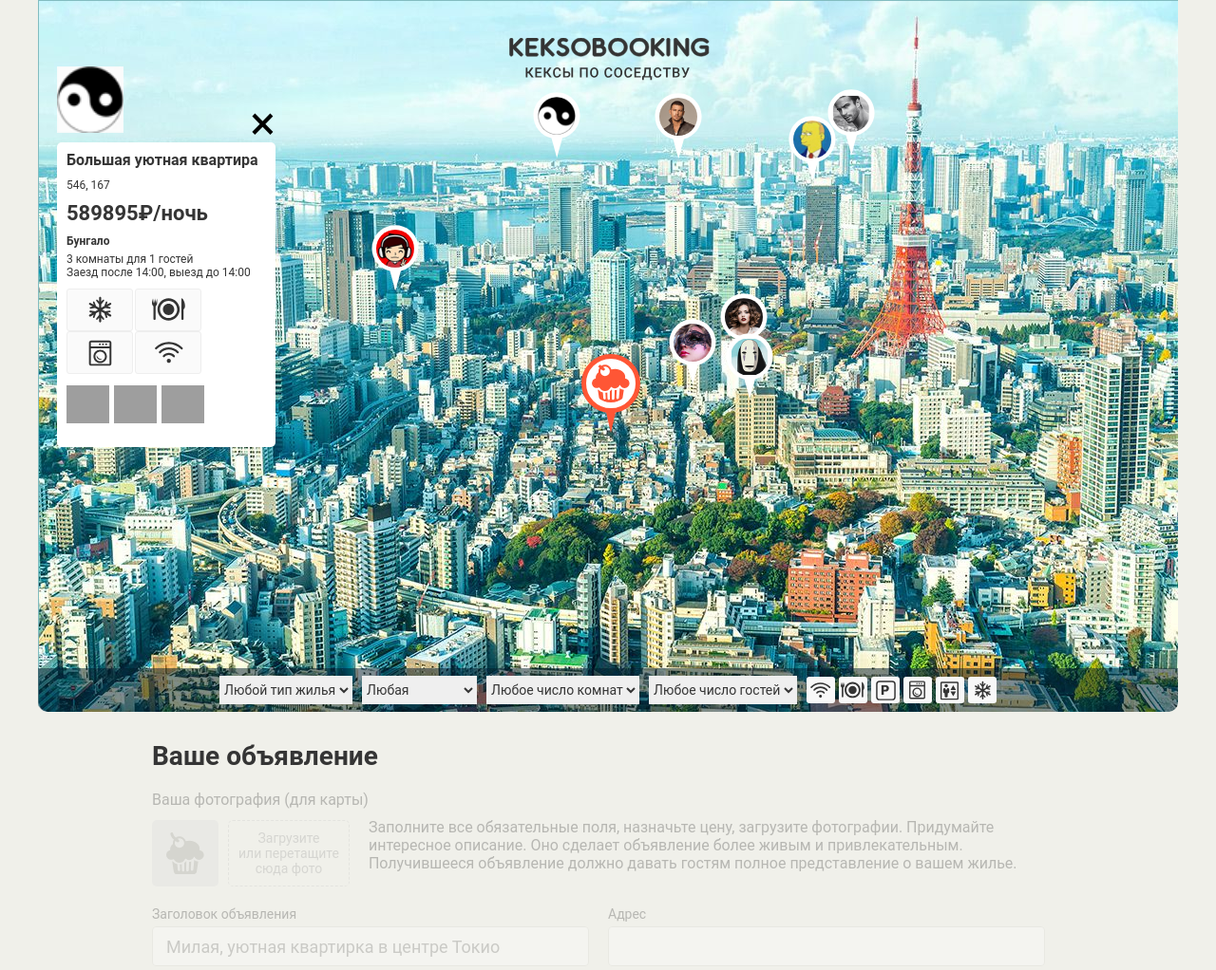
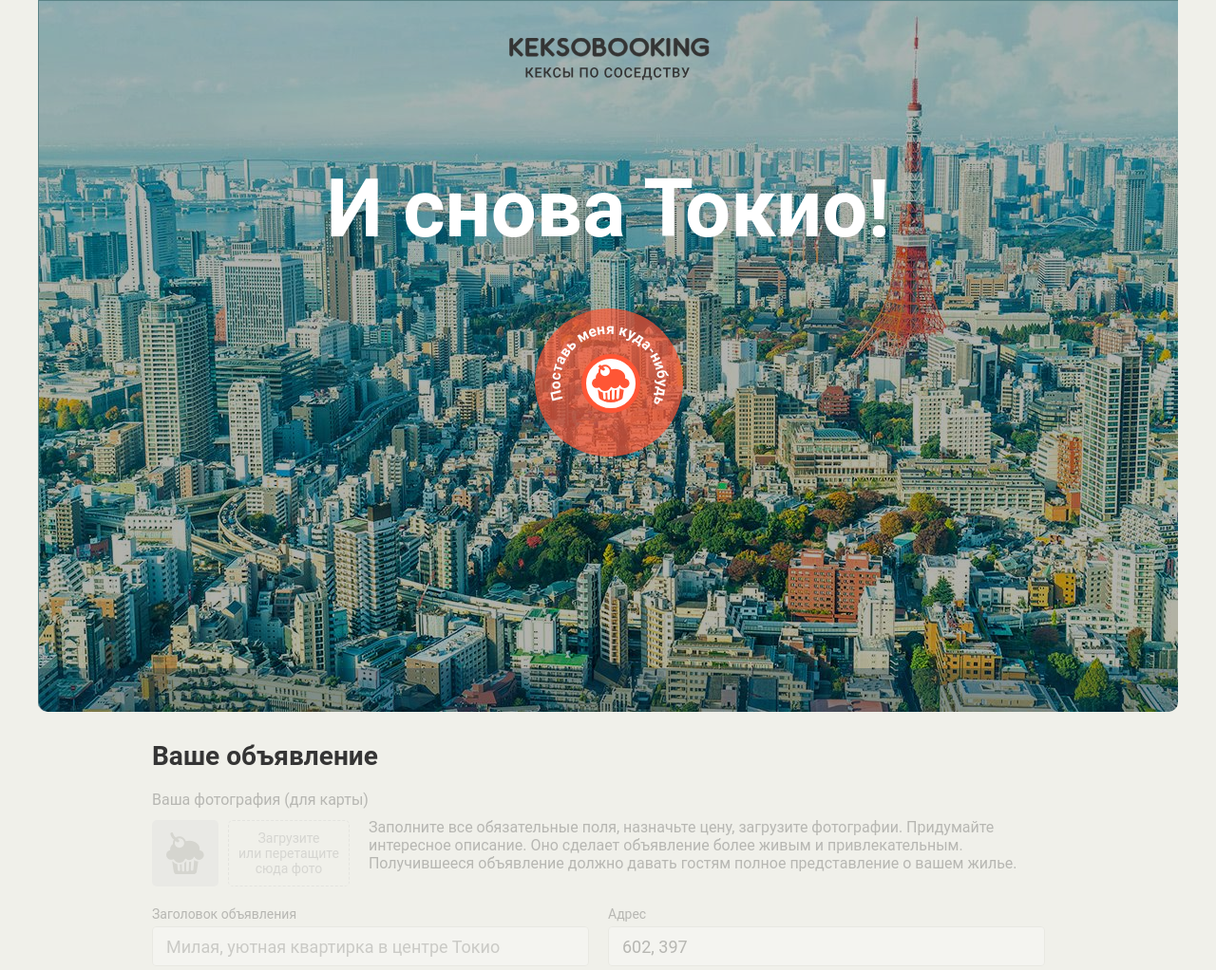
Before and after one commit to Korasis/41847-keksobooking-2, a website: page index.html in a window 1280 px wide. Shown: the top 1022 px of the page at 95% size. Drawn offline with Linux system fonts and the light colour scheme; grey boxes are pictures that could not be loaded; files whose address does not match are found by name; a web font is replaced by a local one.

Commit message:
module4-task1

```diff
--- a/index.html
+++ b/index.html
@@ -4,6 +4,8 @@
   <meta charset="utf-8">
   <link rel="stylesheet" href="css/normalize.css">
   <link rel="stylesheet" href="css/style.css">
+  <link rel="preload" href="fonts/roboto.woff2" as="font">
+  <link rel="preload" href="fonts/robotobold.woff2" as="font">
   <link rel="shortcut icon" href="favicon.ico" type="image/x-icon">
   <title>Кексобукинг</title>
 </head>
@@ -37,10 +39,9 @@
         <form action="#" class="map__filters" autocomplete="off">
           <select name="housing-type" id="housing-type" class="map__filter">
             <option value="any" selected>Любой тип жилья</option>
-            <option value="palace">Дворец</option>
             <option value="flat">Квартира</option>
             <option value="house">Дом</option>
-            <option value="bungalo">Бунгало</option>
+            <option value="bungalo">Сарай</option>
           </select>
 
           <select name="housing-price" id="housing-price" class="map__filter">
@@ -59,9 +60,8 @@
 
           <select name="housing-guests" id="housing-guests" class="map__filter">
             <option value="any" selected>Любое число гостей</option>
+            <option value="1">Один гость</option>
             <option value="2">Два гостя</option>
-            <option value="1">Один гость</option>
-            <option value="0">Не для гостей</option>
           </select>
 
           <fieldset id="housing-features" class="map__features">
@@ -118,8 +118,8 @@
         <fieldset class="ad-form__element">
           <label class="ad-form__label" for="type">Тип жилья</label>
           <select id="type" name="type">
-            <option value="bungalo">Бунгало</option>
             <option value="flat" selected>Квартира</option>
+            <option value="bungalo">Лачуга</option>
             <option value="house">Дом</option>
             <option value="palace">Дворец</option>
           </select>
--- a/js/map.js
+++ b/js/map.js
@@ -17,12 +17,20 @@ var titleList = [
 var MIN_PRICE = 1000;
 var MAX_PRICE = 1000000;
 
-var typeList = [
-  'palace',
-  'flat',
-  'house',
-  'bungalo'
-];
+var typeList = {
+  palace: {
+    ru: 'Дворец'
+  },
+  flat: {
+    ru: 'Квартира'
+  },
+  house: {
+    ru: 'Дом'
+  },
+  bungalo: {
+    ru: 'Бунгало'
+  }
+};
 
 var MIN_ROOMS = 1;
 var MAX_ROOMS = 5;
@@ -56,8 +64,15 @@ var MAX_LOCATION_X = 900;
 var MIN_LOCATION_Y = 150;
 var MAX_LOCATION_Y = 500;
 
+var PIN_SIZE = {
+  draggableRoundPin: 65,
+  draggableArrow: 22,
+  userPinWidth: 50,
+  userPinHeight: 70
+};
+
 var titlesCount = titleList.length;
-var typesCount = typeList.length;
+var typesCount = Object.keys(typeList).length;
 var ckeckTimesCount = checkTimeList.length;
 var featuresCount = featuresList.length;
 var photosCount = photosList.length;
@@ -69,6 +84,12 @@ var mapPins = document.querySelector('.map');
 var mapPinsListElement = mapPins.querySelector('.map__pins');
 var mapFiltersContainer = mapPins.querySelector('.map__filters-container');
 var offerTemplate = document.querySelector('template').content.querySelector('.popup');
+
+// элементы формы
+var fieldsetArray = document.querySelector('.ad-form').querySelectorAll('fieldset');
+var formElement = document.querySelector('.ad-form');
+var pinButton = document.querySelector('.map__pin--main');
+
 
 // рандомайзер в диапазоне
 function getRandomInt(min, max) {
@@ -107,15 +128,17 @@ function getRandomArray(array, n) {
 function generateBookingItems(count) {
   var randomAvatar = generateRandomIndex(count);
   var randomTitleIndex = generateRandomIndex(titlesCount);
-  var randomFeatures = getRandomArray(featuresList, getRandomInt(1, featuresCount));
-  var randomPhotos = getRandomArray(photosList, photosCount);
+  var randomTypes = Object.keys(typeList);
   var randomTitle = [];
 
   for (var i = 0; i < count; i++) {
+    var j = randomTitleIndex[i];
+    randomTitle[i] = titleList[j - 1];
+    var randomFeatures = getRandomArray(featuresList, getRandomInt(1, featuresCount));
+    var randomPhotos = getRandomArray(photosList, photosCount);
     var x = getRandomInt(MIN_LOCATION_X, MAX_LOCATION_X);
     var y = getRandomInt(MIN_LOCATION_Y, MAX_LOCATION_Y);
-    var j = randomTitleIndex[i];
-    randomTitle[i] = titleList[j - 1];
+
     bookingItems[i] = {
       'author': {
         'avatar': 'img/avatars/user0' + randomAvatar[i] + '.png'
@@ -124,7 +147,7 @@ function generateBookingItems(count) {
         'title': randomTitle[i],
         'address': x + ', ' + y,
         'price': getRandomInt(MIN_PRICE, MAX_PRICE),
-        'type': typeList[getRandomInt(0, typesCount - 1)],
+        'type': randomTypes[getRandomInt(0, typesCount - 1)],
         'rooms': getRandomInt(MIN_ROOMS, MAX_ROOMS),
         'guests': getRandomInt(MIN_GUESTS, MAX_GUESTS),
         'checkin': checkTimeList[getRandomInt(0, ckeckTimesCount - 1)],
@@ -144,16 +167,27 @@ function generateBookingItems(count) {
   }
 }
 
-// генериим метки на карте
+// генериим метки и их события на карте
 var generatePins = function (bookingItem) {
   var mapPinTemplate = document.querySelector('template').content;
   var mapPinElement = mapPinTemplate.querySelector('.map__pin').cloneNode(true);
 
-  mapPinElement.style.left = (bookingItem.location.x - 25) + 'px';
-  mapPinElement.style.top = (bookingItem.location.y - 70) + 'px';
+  mapPinElement.style.left = (bookingItem.location.x - Math.floor(PIN_SIZE.userPinWidth * 0.5)) + 'px';
+  mapPinElement.style.top = (bookingItem.location.y - PIN_SIZE.userPinHeight) + 'px';
 
-  mapPinElement.querySelector('img').setAttribute('src', bookingItem.author.avatar);
-  mapPinElement.querySelector('img').setAttribute('alt', bookingItem.offer.title);
+  mapPinElement.querySelector('img').src = bookingItem.author.avatar;
+  mapPinElement.querySelector('img').alt = bookingItem.offer.title;
+
+  mapPinElement.onclick = function () {
+    if (mapPins.querySelector('.popup')) {
+      closeBookingItem();
+    }
+    renderBookingItem(bookingItem);
+
+    if (document.querySelector('.popup__close')) {
+      document.querySelector('.popup__close').addEventListener('click', closeBookingItem);
+    }
+  };
 
   return mapPinElement;
 };
@@ -162,26 +196,11 @@ var generatePins = function (bookingItem) {
 function renderPins() {
   var fragment = document.createDocumentFragment();
 
-  for (var j = 0; j < bookingItems.length; j++) {
-    fragment.appendChild(generatePins(bookingItems[j]));
-  }
+  bookingItems.forEach(function (item) {
+    fragment.appendChild(generatePins(item));
+  });
+
   mapPinsListElement.appendChild(fragment);
-}
-
-// прячем затемняшку
-function showMap() {
-  mapPins.classList.remove('map--faded');
-}
-
-// рендерим фоточки
-function renderOfferPhotos(content) {
-  for (var j = 0; j < photosCount; j++) {
-    var offerPhoto = offerTemplate.querySelector('.popup__photos img').cloneNode();
-    offerPhoto.src = content.offer.photos[j];
-    offerTemplate.querySelector('.popup__photos').appendChild(offerPhoto);
-  }
-  offerTemplate.querySelectorAll('.popup__photos img')[0].remove();
-  return offerTemplate.querySelector('.popup__photos');
 }
 
 // генерим окошко с объялением
@@ -208,31 +227,23 @@ function generateBookingItem(content) {
   offerElement.querySelector('.popup__text--capacity').textContent = content.offer.rooms + ' комнаты для ' + content.offer.guests + ' гостей';
   offerElement.querySelector('.popup__text--time').textContent = 'Заезд после ' + content.offer.checkin + ', выезд до ' + content.offer.checkout;
 
-  var featureElement = offerElement.querySelectorAll('.popup__features li');
-  featureElement.forEach(function (element) {
-    element.remove();
+  var featuresElement = offerElement.querySelector('.popup__features');
+  featuresElement.innerHTML = '';
+
+  var tempFeatures = content.offer.features;
+  tempFeatures.forEach(function (feature, i) {
+    featuresElement.appendChild(document.createElement('li'));
+    featuresElement.querySelectorAll('li')[i].classList.add('feature', 'feature--' + feature);
   });
 
-  var tempFeatures = content.offer.features;
+  offerElement.querySelector('.popup__description').textContent = content.offer.description;
 
-  function renderFeatureElement(featureName, index) {
-    if (tempFeatures.indexOf(featureName) >= 0) {
-      offerElement.querySelectorAll('li')[index].setAttribute('class', 'feature feature--' + featureName);
-      var featureIndex = tempFeatures.indexOf(featureName);
-      tempFeatures[featureIndex] = '';
-    }
-  }
-
-  for (var i = 0; i < content.offer.features.length; i++) {
-    offerElement.querySelector('.popup__features').appendChild(document.createElement('li'));
-    if (!offerElement.querySelectorAll('li')[i].hasAttribute('class')) {
-      renderFeatureElement(tempFeatures[i], i);
-    }
-  }
-
-  offerElement.querySelector('.popup__description').textContent = content.offer.description;
-  offerElement.querySelector('.popup__photos').remove();
-  offerElement.appendChild(renderOfferPhotos(content));
+  content.offer.photos.forEach(function (photo) {
+    var offerPhoto = offerTemplate.querySelector('.popup__photo').cloneNode();
+    offerPhoto.src = photo;
+    offerElement.querySelector('.popup__photos').appendChild(offerPhoto);
+  });
+  offerElement.querySelectorAll('.popup__photo')[0].remove();
 
   return offerElement;
 }
@@ -242,8 +253,68 @@ function renderBookingItem(content) {
   mapPins.insertBefore(generateBookingItem(content), mapFiltersContainer);
 }
 
+// закрываем окошко с объявлением
+function closeBookingItem() {
+  var offerModal = mapPins.querySelector('.popup');
+  offerModal.remove();
+}
+
+// отключаем элементы формы
+function disableFormElements() {
+  fieldsetArray.forEach(function (fieldsetElement) {
+    fieldsetElement.disabled = true;
+  });
+}
+
+// включаем элементы формы
+function enableFormElements() {
+  formElement.classList.remove('ad-form--disabled');
+  fieldsetArray.forEach(function (fieldsetElement) {
+    fieldsetElement.disabled = false;
+  });
+}
+
+// прячем затемняшку
+function showMap() {
+  mapPins.classList.remove('map--faded');
+}
+
+// получаем координаты метки
+function getAddress() {
+  var addressX = 0;
+  var addressY = 0;
+
+  if (mapPins.classList.contains('.map--faded')) {
+    addressX = Math.floor(pinButton.offsetLeft + 0.5 * PIN_SIZE.draggableRoundPin);
+    addressY = Math.floor(pinButton.offsetTop + 0.5 * PIN_SIZE.draggableRoundPin);
+  } else {
+    addressX = Math.floor(pinButton.offsetLeft + 0.5 * PIN_SIZE.draggableRoundPin);
+    addressY = pinButton.offsetTop + PIN_SIZE.draggableArrow;
+  }
+
+  return addressX + ', ' + addressY;
+}
+
+// передаем координаты метки в поле Адрес
+function setAddress() {
+  var address = getAddress();
+  document.querySelector('#address').value = address;
+}
+
+// функция для активации формы
+var pinButtonMouseupHandler = function () {
+  enableFormElements();
+  showMap();
+  setAddress();
+  renderPins();
+};
+
 // вызываем функции по генерации данных и отрисовке всех необходимых элементов
 generateBookingItems(ITEMS_COUNT);
-showMap();
-renderPins();
-renderBookingItem(bookingItems[0]);
+setAddress();
+
+if (document.querySelector('.ad-form--disabled')) {
+  disableFormElements();
+}
+
+pinButton.addEventListener('mouseup', pinButtonMouseupHandler);
```
